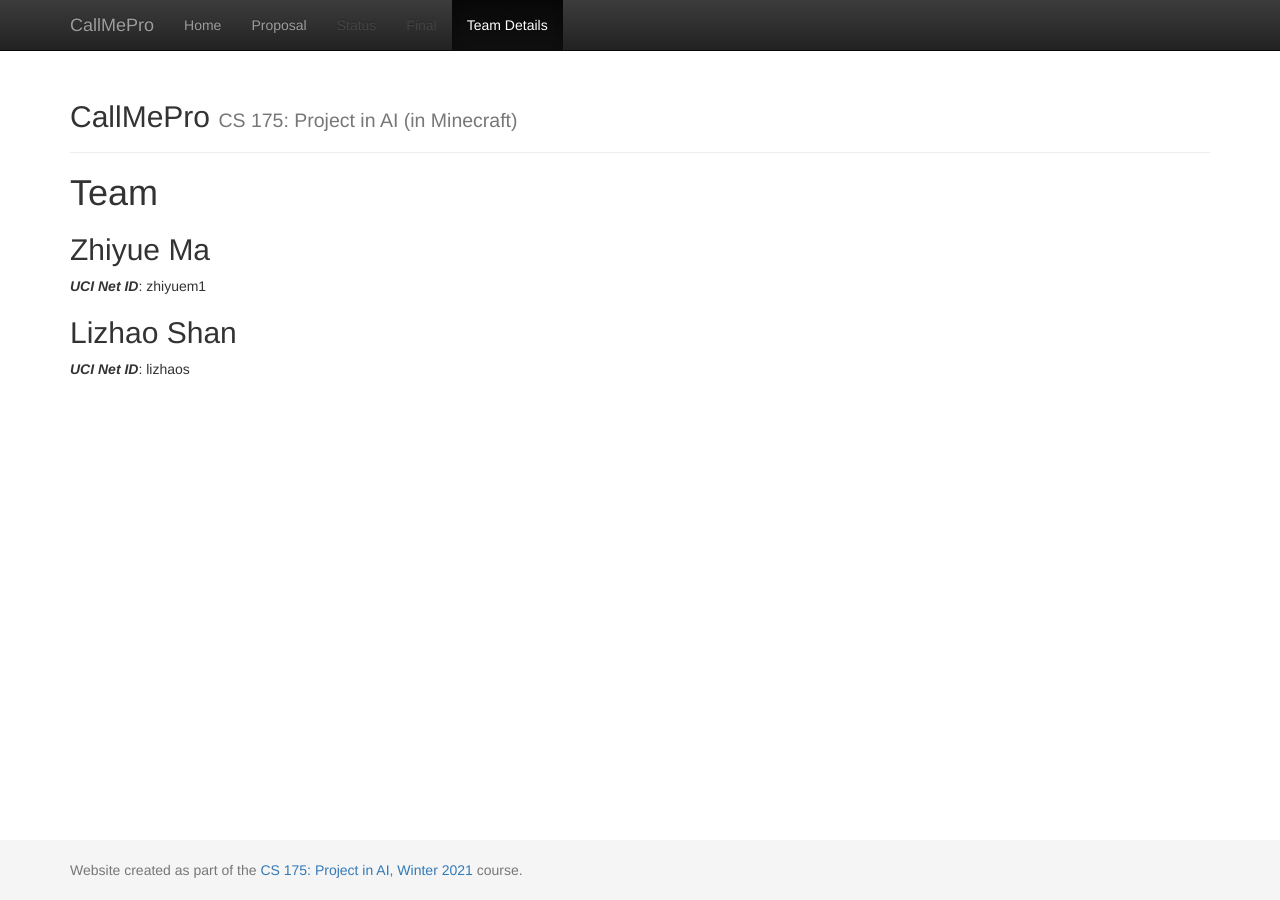
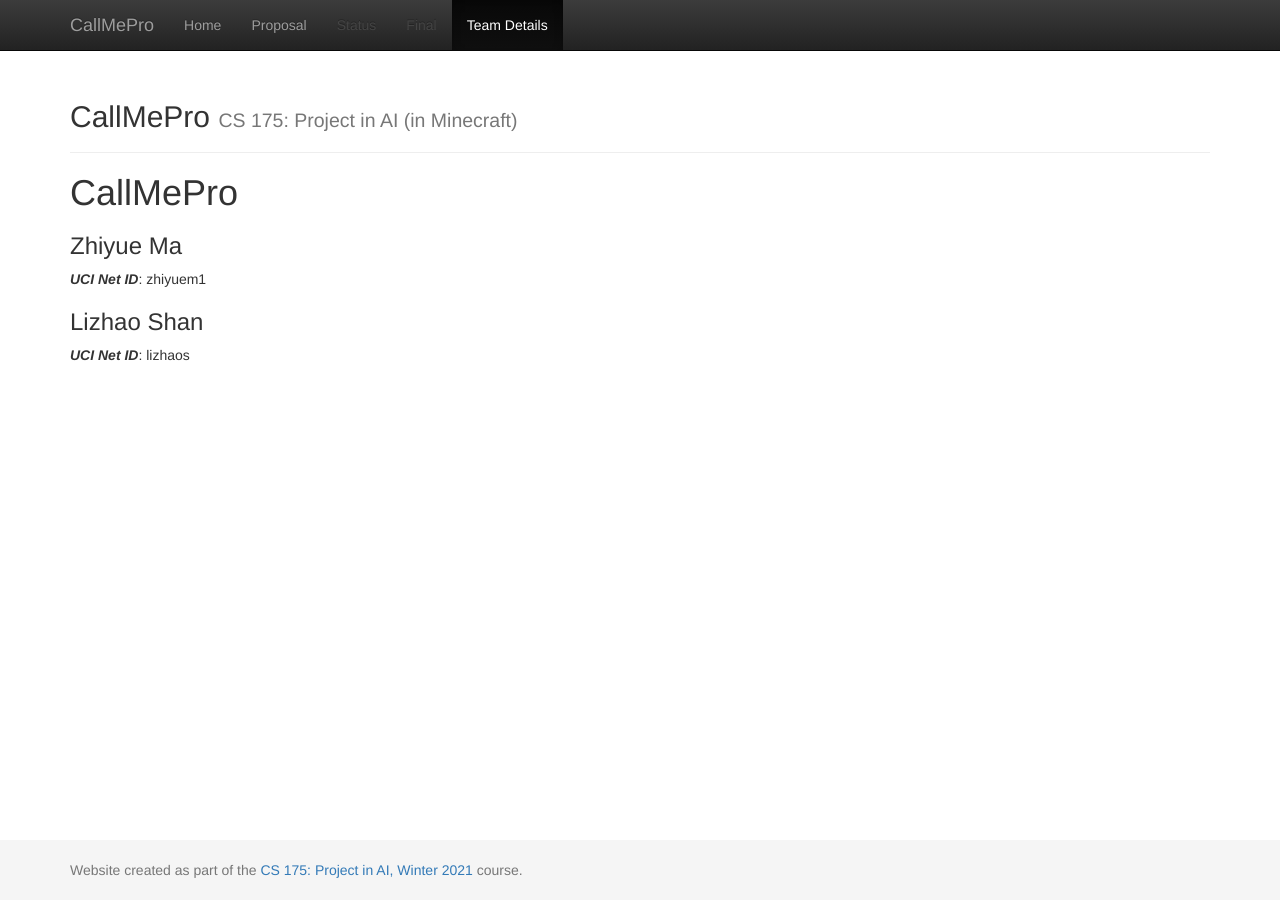
Before and after one commit to Markmzy/CallMePro, a Jekyll site: the page built from docs/team.md, in a window 1280 px wide. Built offline with Jekyll 4.4.1, drawn with Linux system fonts in a browser that asks for light colours.

Commit message:
Update team.md

```diff
--- a/docs/team.md
+++ b/docs/team.md
@@ -1,13 +1,13 @@
 ---
 layout: default
-title:  Team
+title:  CallMePro
 ---
 
 # {{ page.title }}
 
 
-## Zhiyue Ma
+### Zhiyue Ma
 ***UCI Net ID***: zhiyuem1
 
-## Lizhao Shan
+### Lizhao Shan
 ***UCI Net ID***: lizhaos
```
